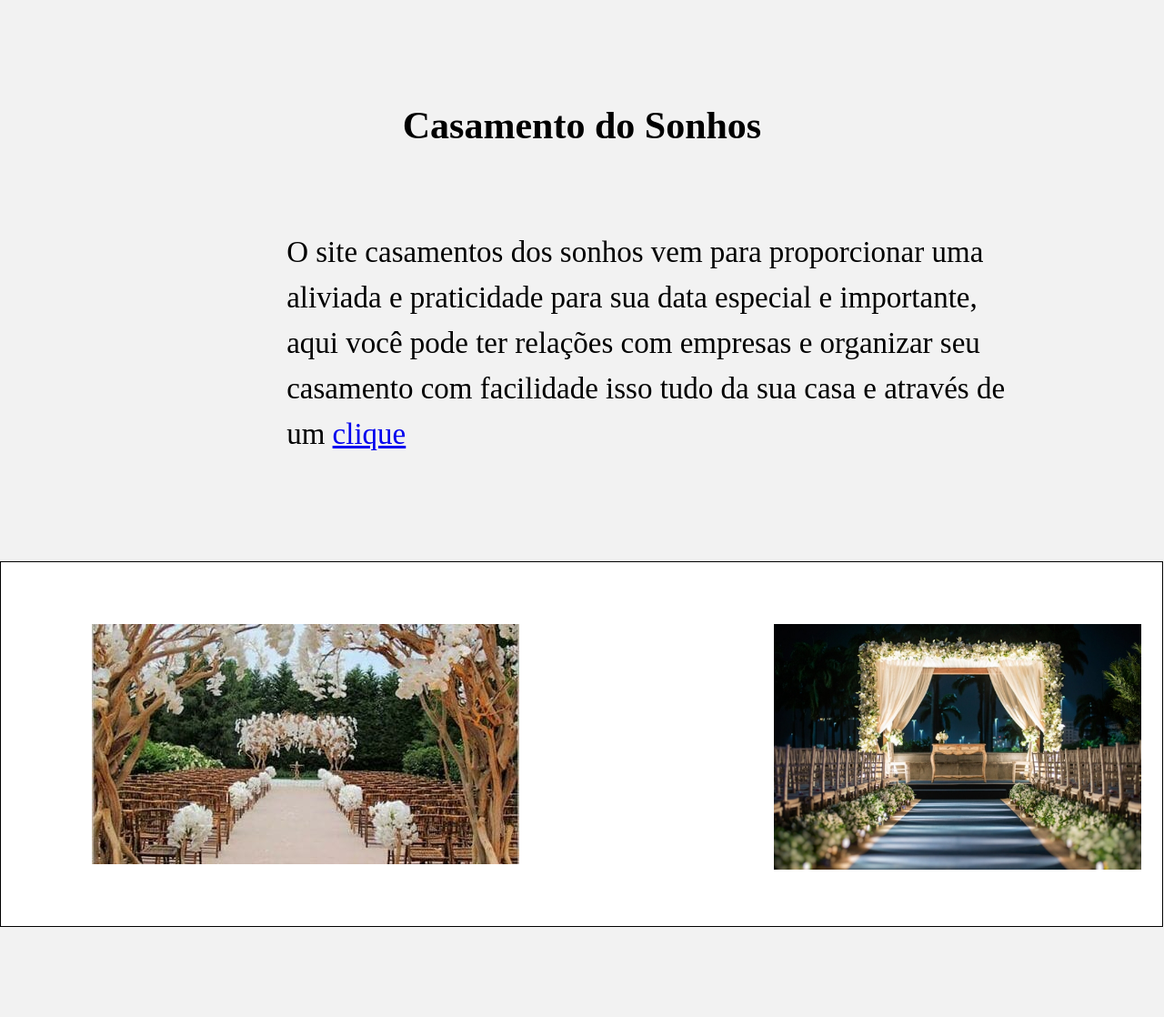
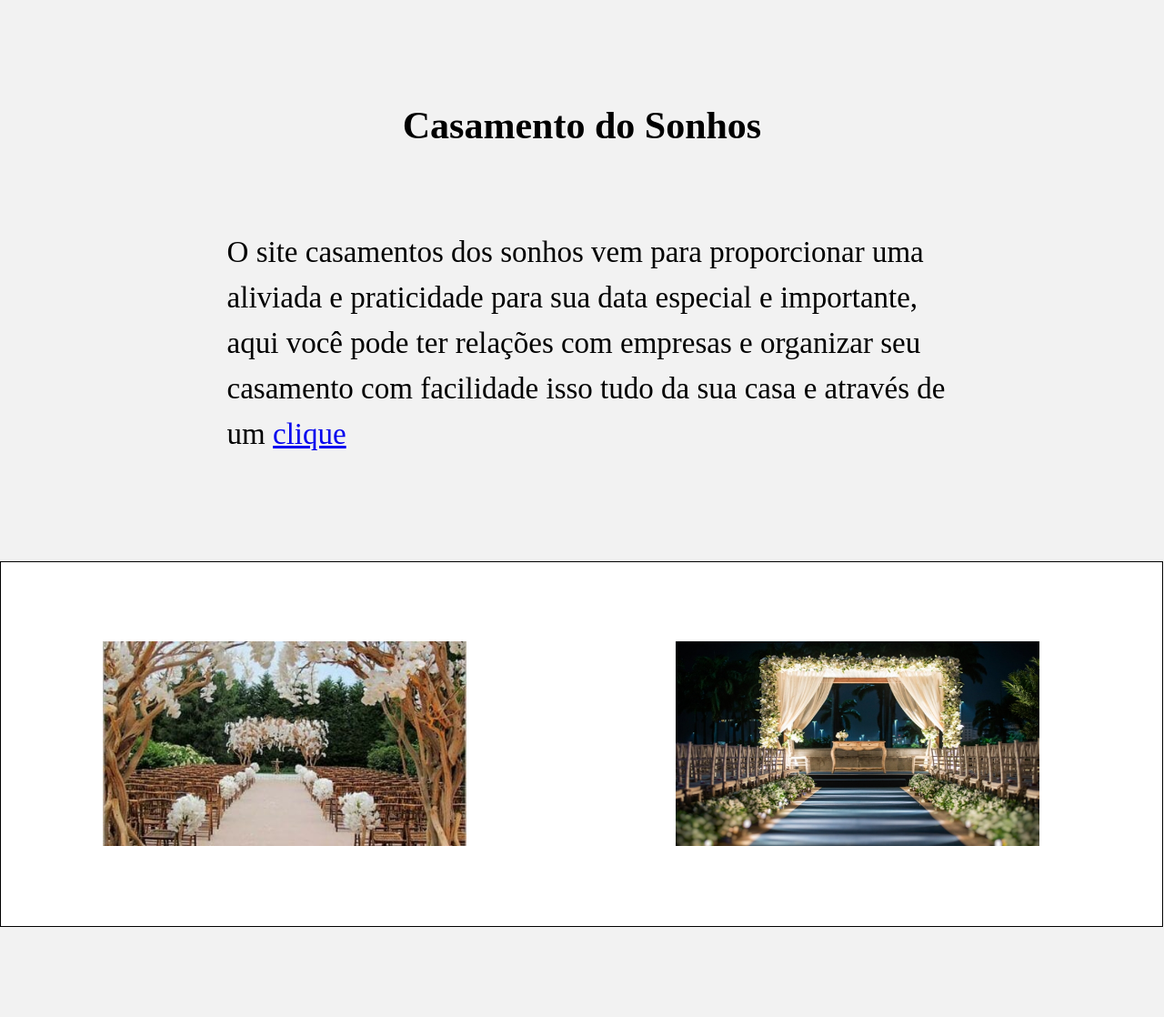
Before and after one commit to GustaDev00/casamentodossonhos, a PHP site: page / in a window 1280 px wide. Shown: the part 901-2019 px from the top of the page at 91% size. Run offline with PHP 8.4, Linux system fonts and the light colour scheme.

Commit message:
quase acabanco

```diff
--- a/css/default.css
+++ b/css/default.css
@@ -116,7 +116,7 @@ figure figcaption a:active{
 
 /*---------------CARROSSEL---------------*/
 
-#carrossel{ position:relative; height:260px; width:100%;  overflow: hidden;}
+#carrossel{ position:relative; width:100%;  overflow: hidden;}
 #caixa{ position:absolute;}
 #caixa img{ float:left; }
 
--- a/css/style1024.css
+++ b/css/style1024.css
@@ -9,11 +9,7 @@
   #user_icone, #loja_icone{margin: 0px 15px 0 5vw;}
   #icones_topo{ position: absolute;left: 70vw; top: 20px}
 
-figure figcaption p{
-    width: 450px;
-    font-size: 38px;
-    left: calc(48vw - 225px);
-}
+
 
 #container header form input{
     position: relative;
@@ -29,3 +25,30 @@ figure figcaption p{
     top: 10px;
     right: 44vw;
    }
+/*-----------------------pagina 1 ---------------------*/
+   figure figcaption p{
+    width: 450px;
+    font-size: 38px;
+    left: calc(48vw - 225px);
+}
+
+#container main section figure{ height: 800px; overflow: hidden;}
+
+/* ------------------------pagina 2 ---------------- */
+
+   #nos h2{font-size: 32px}
+   #nos p{
+    font-size: 23px;
+  line-height: 40px;
+  width: 600px;
+  margin-left: calc(48vw - 350px);
+  }
+
+
+  /* ---------------------- carrossel ------- */
+
+  #carrossel{ width: 99.8%; height: 300px; border: 1px solid black;}
+  #caixa{top: 65px; left: calc(49vw - 5vw - 300px);}
+  #caixa img{width: 300px;}
+  #caixa img:nth-child(2){height: 170px;  padding-left: 10vw}
+  #caixa img:last-child, #caixa img:nth-child(3){display: none;}
--- a/css/style1366.css
+++ b/css/style1366.css
@@ -7,19 +7,7 @@
   #user_icone, #loja_icone{margin: 0px 15px 0 5vw; width: 60px;}
   #user_icone:hover, #loja_icone:hover{border: 1px solid black;}
   #icones_topo{ position: absolute;left: 70vw; top: 10px}
-
-figure figcaption p{
-    width: 880px;
-    font-size: 40px;
-    left: calc(48vw - 350px);
-    top: 320px
-}
-
-figure figcaption a{
-  margin: 90px
-}
-#container main section figure{ height: 800px; overflow: hidden;}
-#container header form input{
+  #container header form input{
     position: relative;
     margin: 15px 0 0 56px;
   }
@@ -34,18 +22,36 @@ figure figcaption a{
     top: 10px;
     right: 510px;
    }
+
+
+/*------------------------- pagina 1 --------------- */
+figure figcaption p{
+    width: 880px;
+    font-size: 40px;
+    left: calc(48vw - 350px);
+    top: 320px
+}
+
+figure figcaption a{
+  margin: 90px
+}
+#container main section figure{ height: 800px; overflow: hidden;}
+
+/* ------------------------pagina 2 ---------------- */
+
    #nos h2{font-size: 42px}
    #nos p{
     font-size: 33px;
   line-height: 50px;
   width: 800px;
-  margin-left: 200px;
+  margin-left: calc(48vw - 480px);
   }
 
 
   /* ---------------------- carrossel ------- */
 
   #carrossel{ width: 99.8%; height: 400px; border: 1px solid black;}
-  #caixa img{margin: 68px 180px 0 100px }
-  #caixa img:nth-child(2){height: 270px;}
+  #caixa{top: 87.5px; left: calc(49vw - 9vw - 400px);}
+  #caixa img{width: 400px;}
+  #caixa img:nth-child(2){height: 225px;  padding-left: 18vw}
   #caixa img:last-child, #caixa img:nth-child(3){display: none;}
--- a/css/style480.css
+++ b/css/style480.css
@@ -30,8 +30,8 @@
         right: 40px;
   }
 
-#carrossel{overflow: hidden;}
-#caixa{width: 200%;}
+#carrossel{ height:260px; overflow: hidden; background-color: #F2F2F2}
+#caixa{width: 400%;}
 #caixa img{ float:left; width: 100vw;}
 /*---------------acima---------------*/
 
--- a/css/style760.css
+++ b/css/style760.css
@@ -8,11 +8,7 @@
   #user_icone{margin: 10px 11px 0 2vw;}
   #ferramentas_topo{position: absolute; display: flex ;left: 17vw;}
 
-figure figcaption p{
-    width: 450px;
-    font-size: 38px;
-    left: calc(48vw - 225px);
-}
+
 
 #container header form input{
     position: relative;
@@ -25,3 +21,22 @@ figure figcaption p{
     right: 50px;
      top: 10px;
    }
+
+   /*--------pagina 1 ---------*/
+
+   figure figcaption p{
+    width: 450px;
+    font-size: 38px;
+    left: calc(48vw - 225px);
+}
+   /*-------carrossel----------*/
+
+    #carrossel{
+      overflow: hidden;
+       height: 270px;
+        width: 480px;
+        background-color: #F2F2F2;
+        left: calc(50vw - 240px);
+      }
+    #caixa{width: 200%; }
+    #caixa img{float: left;width: 480px;}
--- a/index.html
+++ b/index.html
@@ -15,40 +15,7 @@
         <link rel=stylesheet media="screen and (min-width:1025px)" href="css/style1366.css">
         <!-- Jquery-->
         <script src="js/jquery-3.3.1.min.js"></script>
-        <script>
-        $(function(){
-            var x = 1;
-
-            var limite  = $('#caixa img').length * $('#caixa img').width() * -1;
-            var largura = (limite * (-1)) + $('#caixa img').width();
-            $("#link").click(function(){
-                if(x == 1){
-                    x = 2;
-                    $("#submenu").show();
-                    }else{
-                        x = 1;
-                        $("#submenu").hide();
-                    }
-                });
-
-
-
-            console.log(limite,largura);
-                $('#caixa').append('<img>');
-				$('#caixa img:last').attr('src','imagens/galeria1.jpeg');
-                $('#caixa').css('width',largura);
-/*
-            function Roda() {
-					$('#caixa').animate({left:"-=480"},2000, function() {
-						if (   $('#caixa').position().left == limite ) {
-							$('#caixa').css('left',0);
-						}
-					});
-
-                }
-                setInterval(Roda, 8000)
-       */ });
-        </script>
+        <script src="js/javascript.js"></script>
 
         <div id="container">
 
--- a/js/javascript.js
+++ b/js/javascript.js
@@ -1 +1,34 @@
-document.getElementById("produto1").
+$(function(){
+    var x = 1;
+
+    var limite  = $('#caixa img').length * $('#caixa img').width() * -1;
+    var largura = (limite * (-1)) + $('#caixa img').width();
+    var PassaTamanho = "-=" + $('#caixa img').width() + "px";
+    console.log(PassaTamanho);
+    $("#link").click(function(){
+        if(x == 1){
+            x = 2;
+            $("#submenu").show();
+            }else{
+                x = 1;
+                $("#submenu").hide();
+            }
+        });
+
+
+
+    console.log(limite,largura);
+        $('#caixa').append('<img>');
+        $('#caixa img:last').attr('src','imagens/galeria1.jpeg');
+        $('#caixa').css('width',largura);
+
+    function Roda() {
+            $('#caixa').animate({left:PassaTamanho},2000, function() {
+                if (   $('#caixa').position().left == limite ) {
+                    $('#caixa').css('left',0);
+                }
+            });
+
+        }
+        setInterval(Roda,2000)
+});
```
